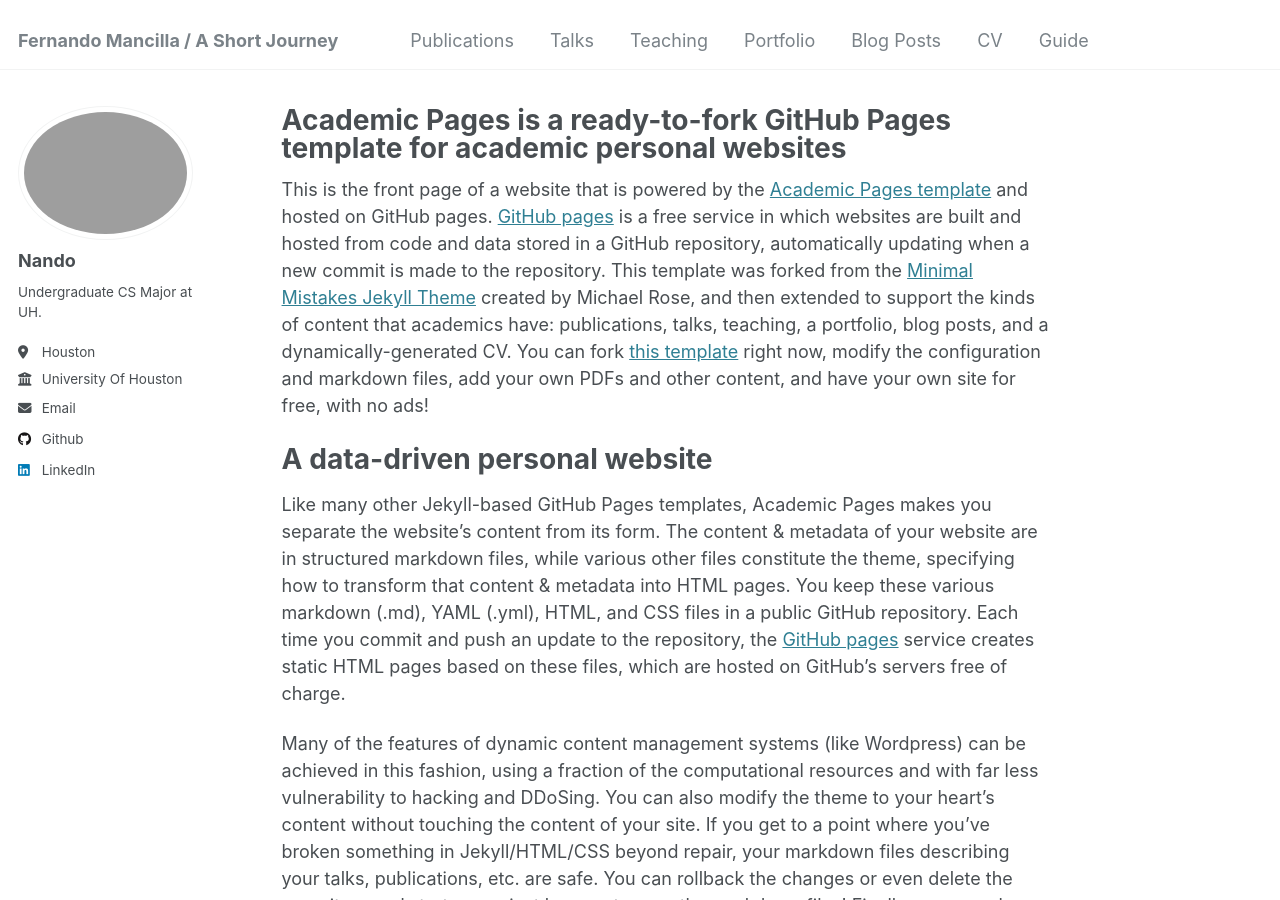
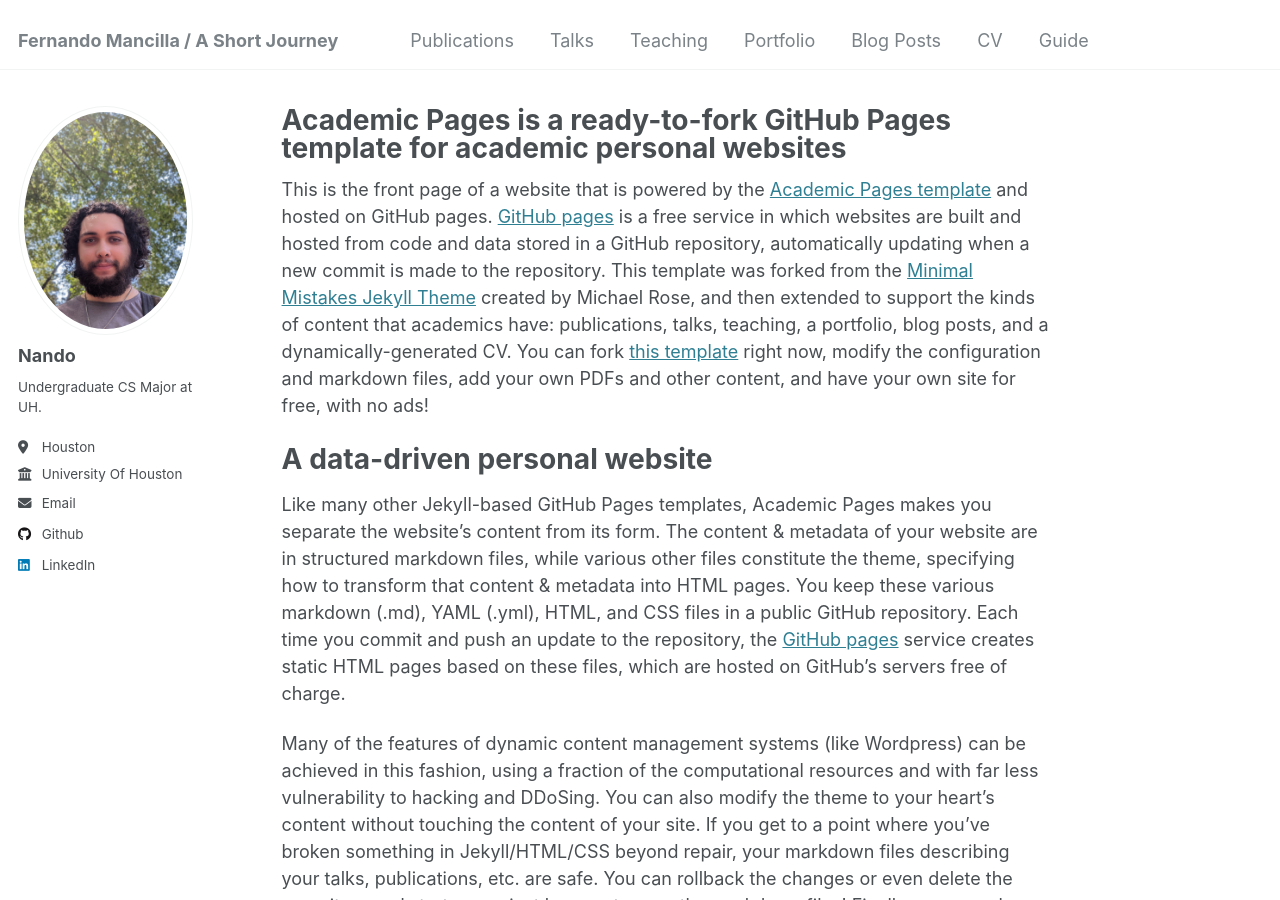
Before and after one commit to FerMan2001/FerMan2001.github.io, a Jekyll site: the page built from _pages/about.md, in a window 1280 px wide and 900 px high. Built offline with Jekyll 4.4.1, drawn with Linux system fonts in a browser that asks for light colours.

Commit message:
Update _config.yml

```diff
--- a/_config.yml
+++ b/_config.yml
@@ -21,7 +21,7 @@ repository               : "FerMan2001/FerMan2001.github.io"
 #               Additional customization can be done by editing /_includes/author-profile.html
 author:
   # Biographic information
-  avatar           : "LinkedIn Selfie2.jpg"
+  avatar           : "LinkedIn_Selfie2.jpg"
   name             : "Nando"
   pronouns         : # example: "she/her"
   bio              : "Undergraduate CS Major at UH."
```
